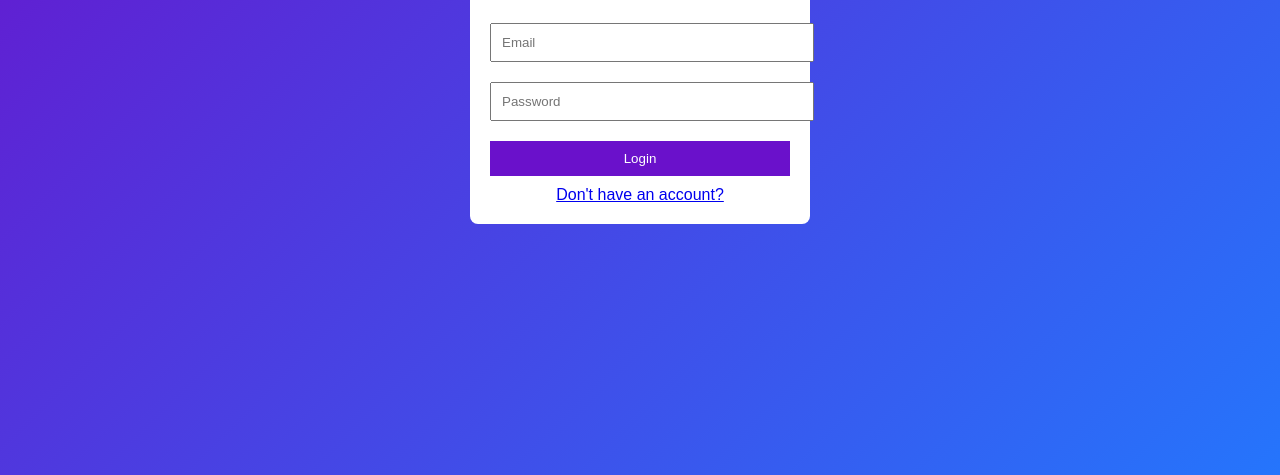
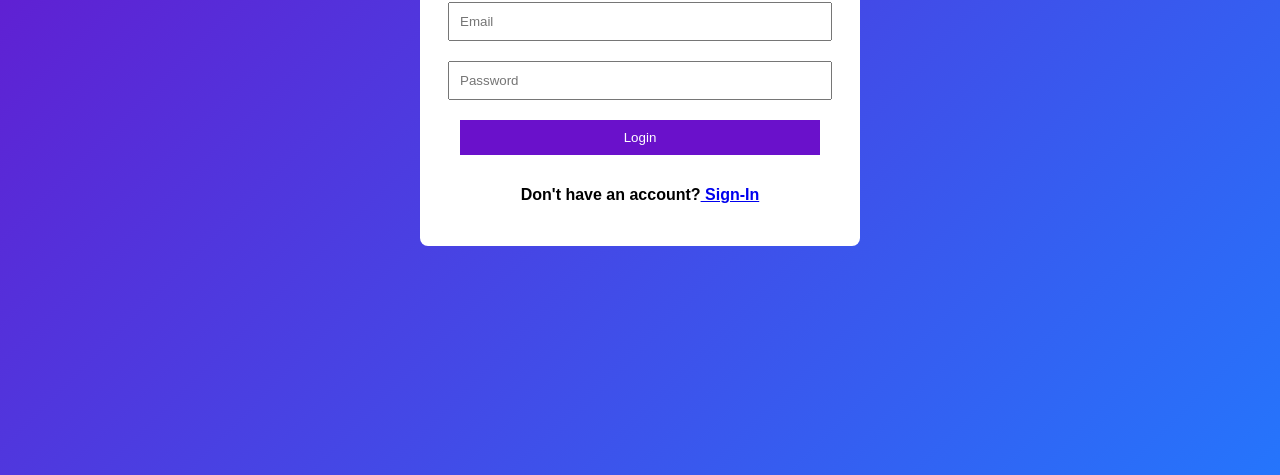
Before and after one commit to theshivay/VRV-Project, a plain HTML site: page frontend/login.html in a window 1280 px wide. Shown: the part 325-800 px from the top of the page. Drawn offline with Linux system fonts and the light colour scheme.

Commit message:
Some changes in UI

```diff
--- a/frontend/login.html
+++ b/frontend/login.html
@@ -14,7 +14,7 @@
       <input type="password" id="password" placeholder="Password" required>
       <button type="submit">Login</button>
     </form>
-    <a href="./register.html">Don't have an account?</a>
+    <h4>Don't have an account?<a href="./register.html"> Sign-In</a></h4>
   </div>
   <script src="app.js"></script>
 </body>
--- a/frontend/style.css
+++ b/frontend/style.css
@@ -13,13 +13,13 @@ body {
   background: white;
   padding: 20px;
   border-radius: 8px;
-  width: 300px;
+  width: 400px;
   color: black;
   text-align: center;
 }
 
 input, button {
-  width: 100%;
+  width: 90%;
   margin: 10px 0;
   padding: 10px;
 }
```
Also changed, not shown: frontend/register.html (+1 -0 lines).
